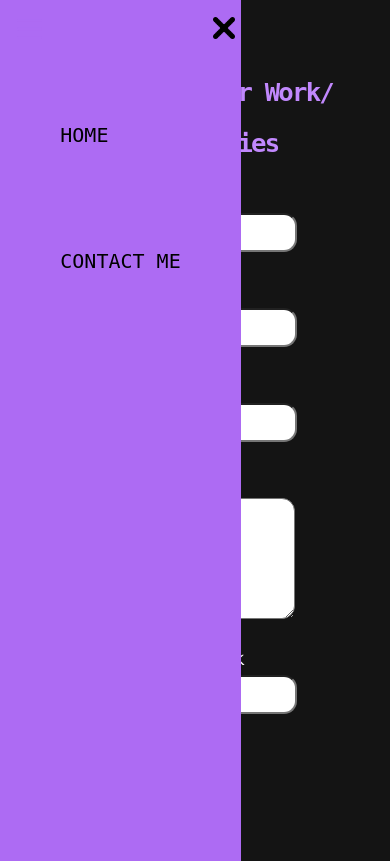
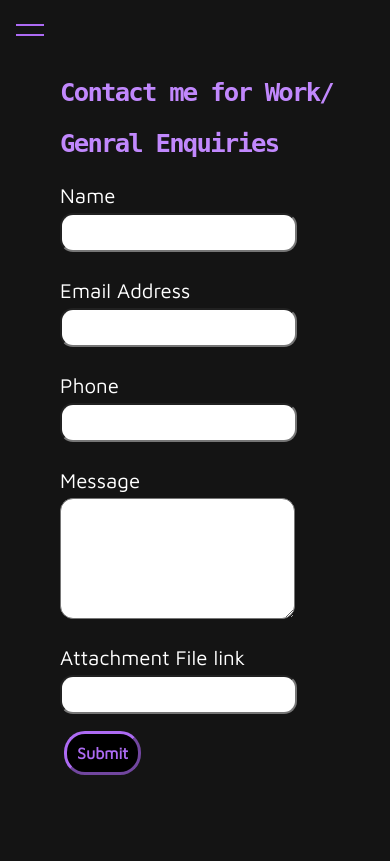
Before and after one commit to shyanukant/Portfolio, a Flask app: page /contact in a window 390 px wide; the page is wider, and only the part inside the window is pictured. Shown: the top 861 px of that part. Run offline with Flask 2, Linux system fonts and the light colour scheme; some web fonts are replaced; grey boxes are pictures that could not be loaded.

Commit message:
responsive navbar

```diff
--- a/static/css/reponsive.css
+++ b/static/css/reponsive.css
@@ -35,16 +35,72 @@
    .effect:hover::before{
        transition: none;
    }
-    .headerbar{
-        position:absolute;
+   #toggle{
+    position: absolute;
+    width: 60px;
+    height: 60px;
+    cursor: pointer;
+    display: flex;
+    justify-content: center;
+    align-items: center;
+    z-index: 2;
+}
+#toggle::before{
+    content: '';
+    position: absolute;
+    width: 28px;
+    height: 2px;
+    background: var(--color-2);
+    transform: translateY(-5px);
+    transition: 0.2s;
+}
+#toggle::after{
+    content: '';
+    position: absolute;
+    width: 28px;
+    height: 2px;
+    background: var(--color-2);
+    transform: translateY(5px);
+    transition: 0.2s;
+}
+
+#toggle.active::before{
+    background: black;
+    transform: translateY(0px) rotate(45deg);
+}
+#toggle.active::after{
+    background: black;
+    transform: translateY(0px) rotate(-45deg);
+}
+
+    #headerbar{
+        position:fixed;
+        top: 0;
+        left: -200px;
+        width: 200px;
+        /* right: 60px;  */
+        height: 100vh;
         background-color:var(--color-2);
-        width: 185px;
-        height: 100vh;
-        transition: transform 0.3s ease-in;
+        transition: .2s ease-in;
         align-items: baseline;
+        padding: 0;
     }
-    .headerbar nav{
-        padding: 45px ;
+    #headerbar ul{
+        position: relative;
+        margin-top: 50px;
+        /* padding: 45px ; */
+        overflow: hidden;
+        display: block;
+    }
+
+    #headerbar ul li a:hover{
+        color: black;
+    }
+    #headerbar ul li a{
+        color: var(--color-3);
+    }
+    .active#headerbar{
+        left: 0;
     }
     .menubar{
         position: absolute;
@@ -53,7 +109,7 @@
         left: 10px;
         visibility: visible;
     }
-    .headerbargo{
+    #headerbargo{
         transform: translate(-275px,0);
         position: absolute;
     }
@@ -138,7 +194,7 @@
         width: 250px;
         height: 350px;
     }
-    .p-img{
+    .p-detail .p-img{
         width: 250px;
         height: 250px;
     }
--- a/static/css/sytle.css
+++ b/static/css/sytle.css
@@ -19,7 +19,7 @@ body{
     position: fixed;
     width: 100%;
 }
-.headerbar{
+#headerbar{
     background: rgb(5, 5, 5);
     height: 12vh;
     padding: 9px 28px;
@@ -27,27 +27,30 @@ body{
     justify-content: center;
     align-items: center;
 }
-.head-form{
+#headerbar ul{
     list-style: none;
     display: flex;
 
 }
-li{
+#headerbar ul li{
     list-style: none;
     font-size: 1.5em;
     margin: 30px;
 }
 
-li a{
+#headerbar ul li a{
     text-decoration: none;
     color: var(--color-2);
     font-family: var(--font2);
 }
-
+#headerbar ul li a:hover{
+    color: var(--color-3);
+}
 
 .menubar{
     visibility: hidden;
 }
+
 main{
 
     color: var(--color-3);
--- a/static/js/script.js
+++ b/static/js/script.js
@@ -1,18 +1,36 @@
 // console.log("Script Running...")
-document.querySelector('.close').style.display = 'visible';
-document.querySelector('.menubar').addEventListener("click",()=>{
-    document.querySelector('.headerbar').classList.toggle('headerbargo');
-    if(document.querySelector('.headerbar').classList.contains('headerbargo')){
-        document.querySelector('.open').style.display = 'inline'
-        document.querySelector('.close').style.display = 'none'
-    }
-    else{
-        document.querySelector('.open').style.display = 'none'
-        setTimeout(() => {
-            document.querySelector('.close').style.display = 'inline'
-        },300);
-    }
-})
+const toggle = document.getElementById('toggle');
+const navbar = document.getElementById('headerbar')
+toggle.onclick = function(){
+    toggle.classList.toggle('active')
+    navbar.classList.toggle('active')
+}
+// document.querySelector('.close').style.display = 'visible';
+// document.querySelector('.menubar ').addEventListener("click",()=>{
+//     document.querySelector('.headerbar').classList.toggle('headerbargo');
+//     toggle.classList.toggle('active')
+//     if(document.querySelector('.headerbar').classList.contains('headerbargo')){
+//         document.querySelector('.open').style.display = 'inline'
+//         document.querySelector('.close').style.display = 'none'
+//         toggle.onclick = function(){
+//             toggle.classList.toggle('active')
+//         }
+//     }
+//     else{
+//         document.querySelector('.open').style.display = 'none'
+//         setTimeout(() => {
+//             document.querySelector('.close').style.display = 'inline'
+//         },300);
+//     }
+
+// })
+// const slider = document.getElementsByClassName('headerbargo');
+// document.onclick = function(clickEvent){
+//     if(clickEvent.target.className != 'menubar' && clickEvent.target.className != 'headerbar'){
+//         slider.classList.remove('headerbar');
+//     }
+// }
+
 document.getElementById("a-close").onclick = function() {myFunction()};
 function myFunction() {
     const container = document.getElementById('alert');
--- a/template/layout.html
+++ b/template/layout.html
@@ -22,19 +22,23 @@
     </title>
 </head>
 <header class="container">
-    <div class="headerbar heardergo">
-        <nav>
-            <ul class="head-form">
+    <!-- <div class="menubar" id="toggle"></div> -->
+    <div id="toggle"></div>
+    <div id="headerbar">
+    <!-- <div class="headerbar heardergo"> -->
+        <!-- <nav> -->
+            <ul>
                 <li><a class="effect shape1" href="/"> HOME </a></li>
                 <!-- <li><a href="/Services.html"> Services</a></li> -->
                 <li><a class="effect shape3" href="/contact"> CONTACT ME</a></li>
             </ul>
-        </nav>
+        <!-- </nav> -->
     </div>
-    <div class="menubar">
-        <img class="open" src="{{url_for('static', filename='images/open.png')}}" alt="">
-        <img class="close" src="{{url_for('static', filename='images/close.png')}}" alt="">
-    </div>
+    <!-- <div class="menubar"> -->
+        <!-- <div id="toggle"></div> -->
+        <!-- <img class="open" src="{{url_for('static', filename='images/open.png')}}" alt=""> -->
+        <!-- <img class="close" src="{{url_for('static', filename='images/close.png')}}" alt=""> -->
+    <!-- </div> -->
 </header>
 
 
```
